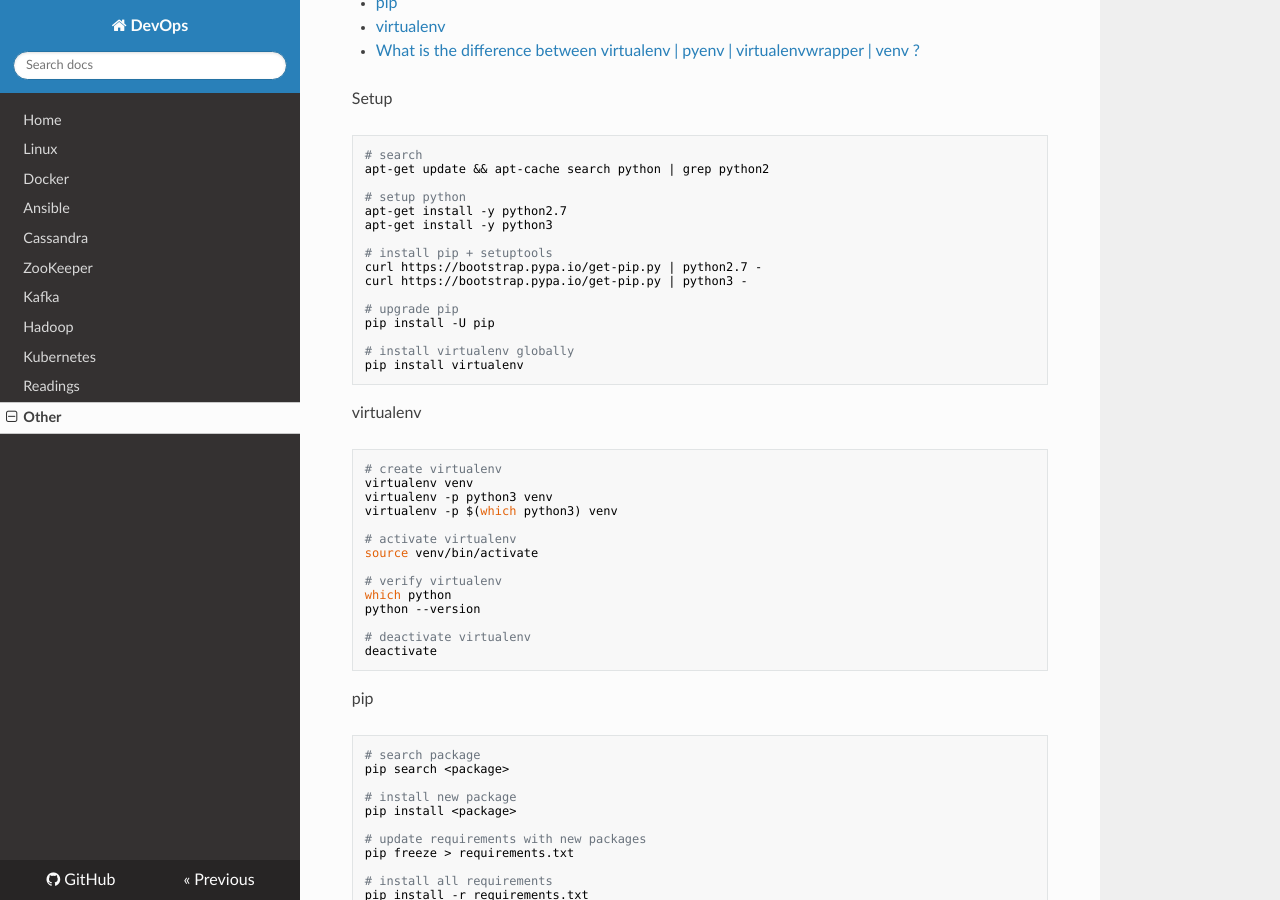
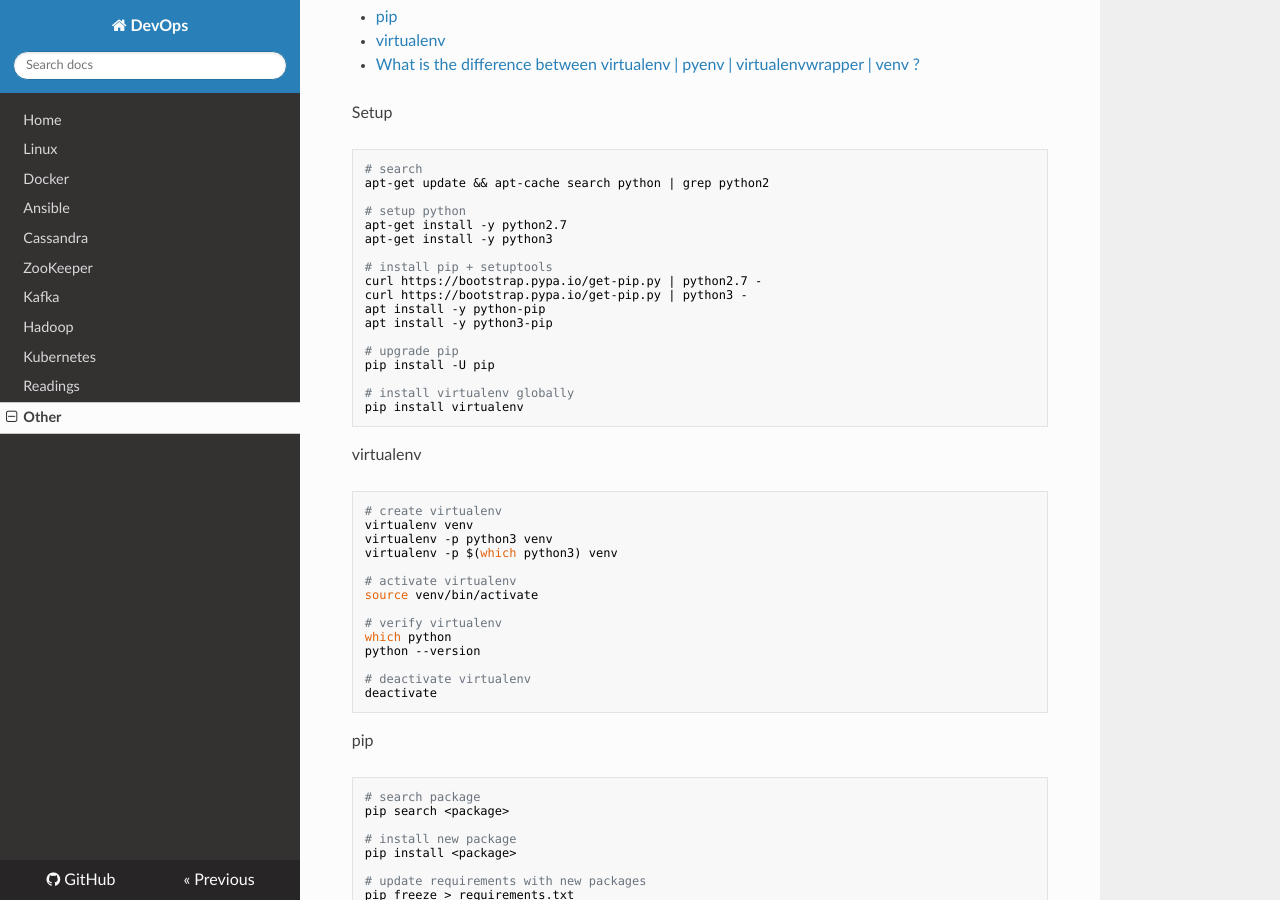
Before and after one commit to niqdev/devops, an MkDocs documentation site: the page built from docs/other.md, in a window 1280 px wide and 900 px high, scrolled down 3798 px. Built offline with MkDocs 1.6.1, drawn with Linux system fonts in a browser that asks for light colours; nearby versions of some CDN libraries; old or Windows-style settings are respelled for this version of MkDocs; some of the changed text lies outside the part shown.

Commit message:
update docs

````diff
--- a/dev.txt
+++ b/dev.txt
@@ -1,6 +1,8 @@
 DEV info
 
 TODO
+
+* review kubernetes + minikube
 
 * aws: emr + s3
 * EMR docs, boto3, zeppelin
--- a/docs/other.md
+++ b/docs/other.md
@@ -58,6 +58,7 @@ Documentation
 Install
 ```bash
 pip install mkdocs
+sudo -H pip3 install mkdocs
 ```
 
 Useful commands
@@ -197,6 +198,8 @@ apt-get install -y python3
 # install pip + setuptools
 curl https://bootstrap.pypa.io/get-pip.py | python2.7 -
 curl https://bootstrap.pypa.io/get-pip.py | python3 -
+apt install -y python-pip
+apt install -y python3-pip
 
 # upgrade pip
 pip install -U pip
````
